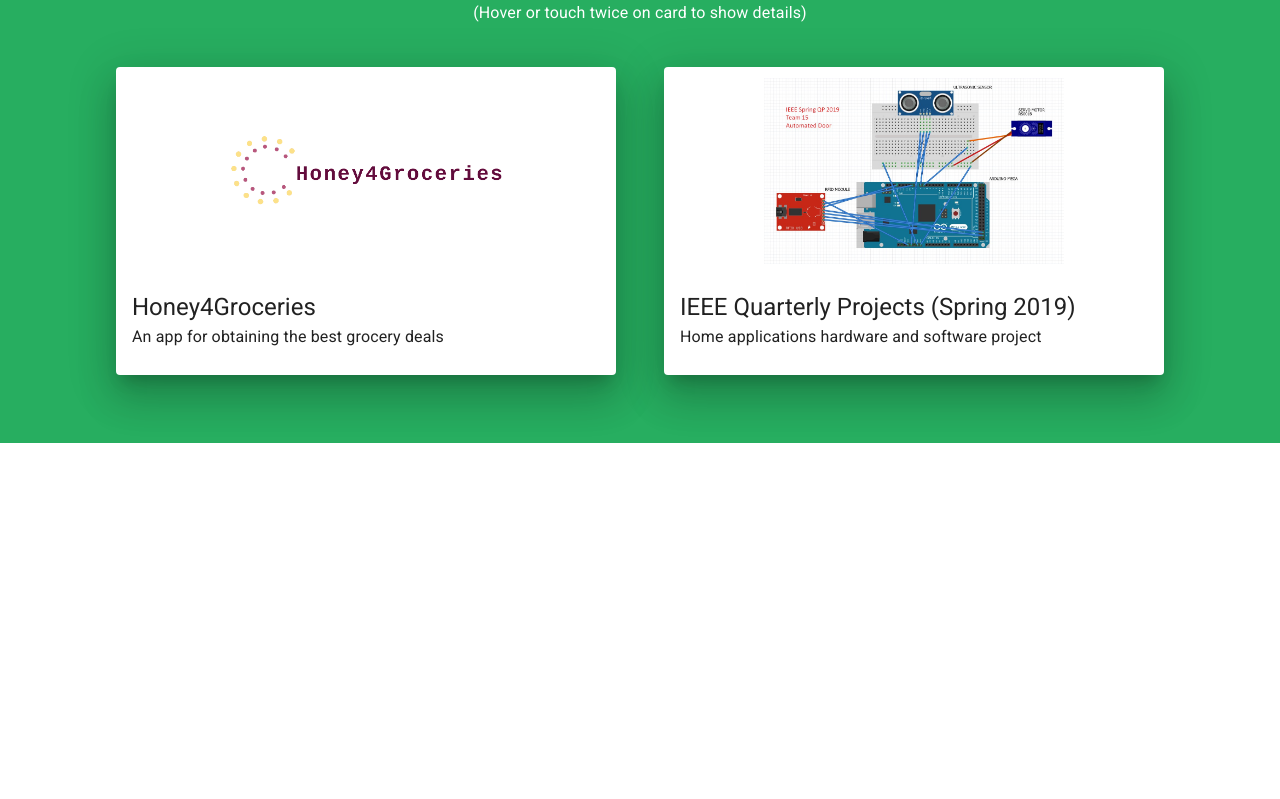
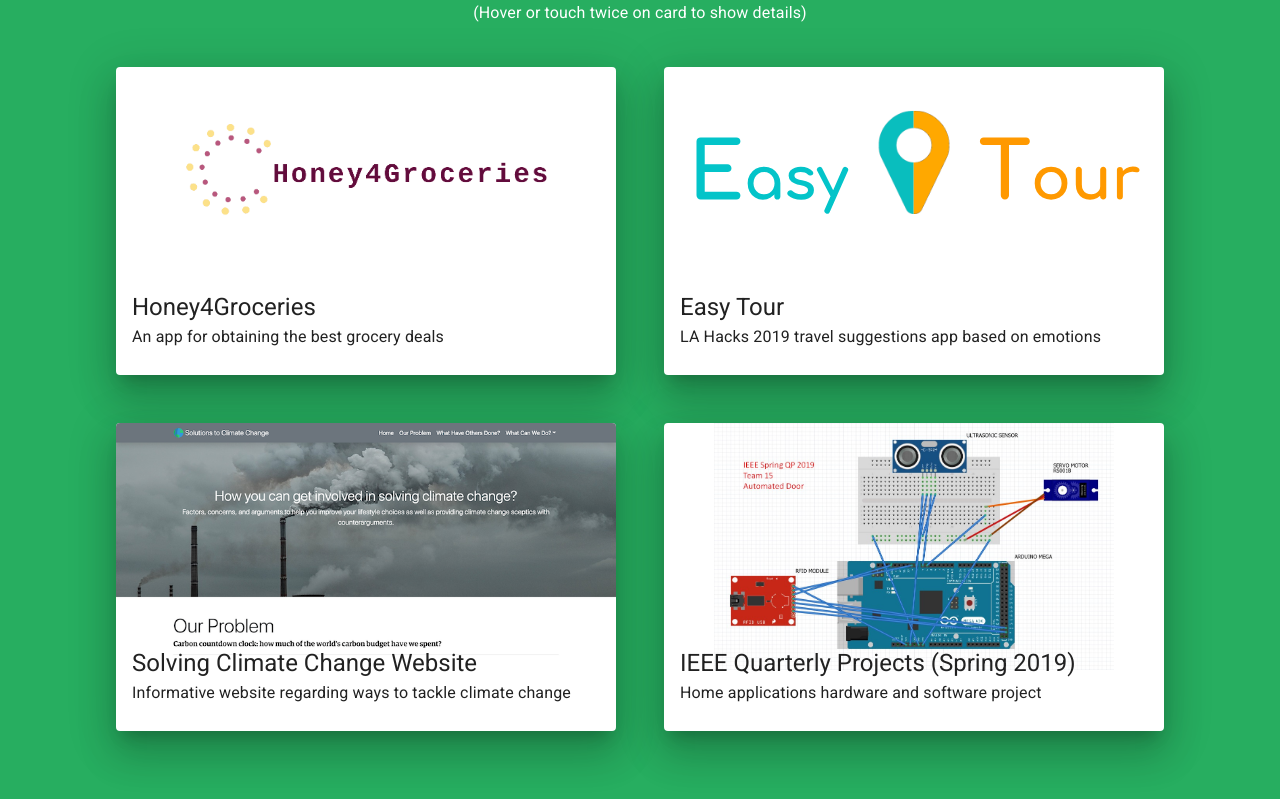
Before and after one commit to paulpan05/portfolio-website, a React (Create React App) app: page / in a window 1280 px wide. Shown: the part 1477-2276 px from the top of the page. Before the commit the page ends 1920 px from the top, so only its background shows below. Built offline with nearby package versions, Linux system fonts and the light colour scheme.

Commit message:
Added project details to Projects component

```diff
--- a/src/components/Projects.tsx
+++ b/src/components/Projects.tsx
@@ -2,40 +2,84 @@
 import Typography from '@material-ui/core/Typography';
 import CardSection from './CardSection';
 import honeyImage from '../images/Honey4Groceries.png';
+import easyTourImage from '../images/Easy_Tour.svg';
+import solvingClimateChangeImage from '../images/Solving_Climate_Change.png';
 import IEEEQPSP19Image from '../images/IEEE_QP_SP19.jpg';
 
 const items = [
   {
     image: honeyImage,
-    imageWidth: '60%',
+    imageWidth: '80%',
     itemName: 'Honey4Groceries',
     description: 'An app for obtaining the best grocery deals',
     fullDescription:
-    <Typography>
-      I am part of a small project team that develops a grocery deals iOS app.
-      <br/><br/> The app takes in a list of grocery items the user wants to buy
-      along with the location. Subsequently, users are informed of the best
-      locations to make the batch of purchases.<br/><br/>
-      <b>Languages:</b> Swift, Go<br/>
-      <b>Frameworks:</b> PromiseKit, SwiftyJSON, Gorilla Mux<br/>
-      <b>APIs:</b> Chomp API, Foursquare Places API<br/>
-    </Typography>
+      <Typography>
+        I am part of a small project team that develops a grocery deals iOS app.
+        <br /><br />
+        The app takes in a list of grocery items the user wants to buy along
+        with the location. Subsequently, users are informed of the best
+        locations to make the batch of purchases.
+        <br /><br />
+        <b>Languages:</b> Swift, Go<br />
+        <b>Frameworks:</b> PromiseKit, SwiftyJSON, Gorilla Mux<br />
+        <b>APIs:</b> Chomp API, Foursquare Places API<br />
+      </Typography>
+  },
+  {
+    image: easyTourImage,
+    imageWidth: '100%',
+    itemName: 'Easy Tour',
+    description: 'LA Hacks 2019 travel suggestions app based on emotions',
+    fullDescription:
+      <Typography>
+        I was part of a team for LA Hacks 2019 that develops a web app of
+        providing users with travel itineraries based on human emotions.
+        <br /><br />
+        In order to implement the app, all the images of a certain location
+        are obtained from the Flickr API, which is then passed onto Google's
+        Natural Language API to determine the emotions that the pictures evoke.
+        Then, the itineraries are ranked based on the closeness to the user's
+        emotions, and the best itinerary is displayed on an animated map.
+        <br /><br />
+        <b>Languages:</b> HTML, CSS, JavaScript<br />
+        <b>Frameworks:</b> Chart.js, Node.js, jQuery<br />
+        <b>APIs:</b> Flickr API, Google Natural Language API, Mapbox API
+      </Typography>
+  },
+  {
+    image: solvingClimateChangeImage,
+    imageWidth: '100%',
+    itemName: 'Solving Climate Change Website',
+    description: 'Informative website regarding ways to tackle climate change',
+    fullDescription:
+      <Typography>
+        I designed a website to target an audience that may be aware of climate
+        change but are unable to decide what to do to alleviate it.
+        <br /><br />
+        Graphs and embedded video and Instagram links serve to captivate the
+        audience into reading more about the text on the website.
+        <br /><br />
+        <b>Languages:</b> HTML, CSS, JavaScript<br />
+        <b>Frameworks:</b> Chart.js
+      </Typography>
   },
   {
     image: IEEEQPSP19Image,
-    imageWidth: '60%',
+    imageWidth: '80%',
     itemName: 'IEEE Quarterly Projects (Spring 2019)',
     description: 'Home applications hardware and software project',
     fullDescription:
-    <Typography>
-      I was in a team of three that designs a product which is meant to improve
-      households. <br/><br/>For our project, we decided on an automatically
-      unlocking door which unlocks when the user swipes the correct ID on the
-      RFID reader. The door closes on detection of person being close enough
-      into the room, which is detected using an ultrasonic distance sensor.
-      <br/><br/>
-      <b>Language:</b> Arduino<br/>
-    </Typography>
+      <Typography>
+        I was in a team of three that designs a product which is meant to
+        improve households.
+        <br /><br />
+        For our project, we decided on an automatically unlocking door which
+        unlocks when the user swipes the correct ID on the RFID reader. The
+        door closes on detection of person being close enough into the room,
+        which is signaled an ultrasonic distance sensor.
+        <br /><br />
+        <b>Languages:</b> Arduino<br />
+      </Typography>
   }
 ];
 
```
